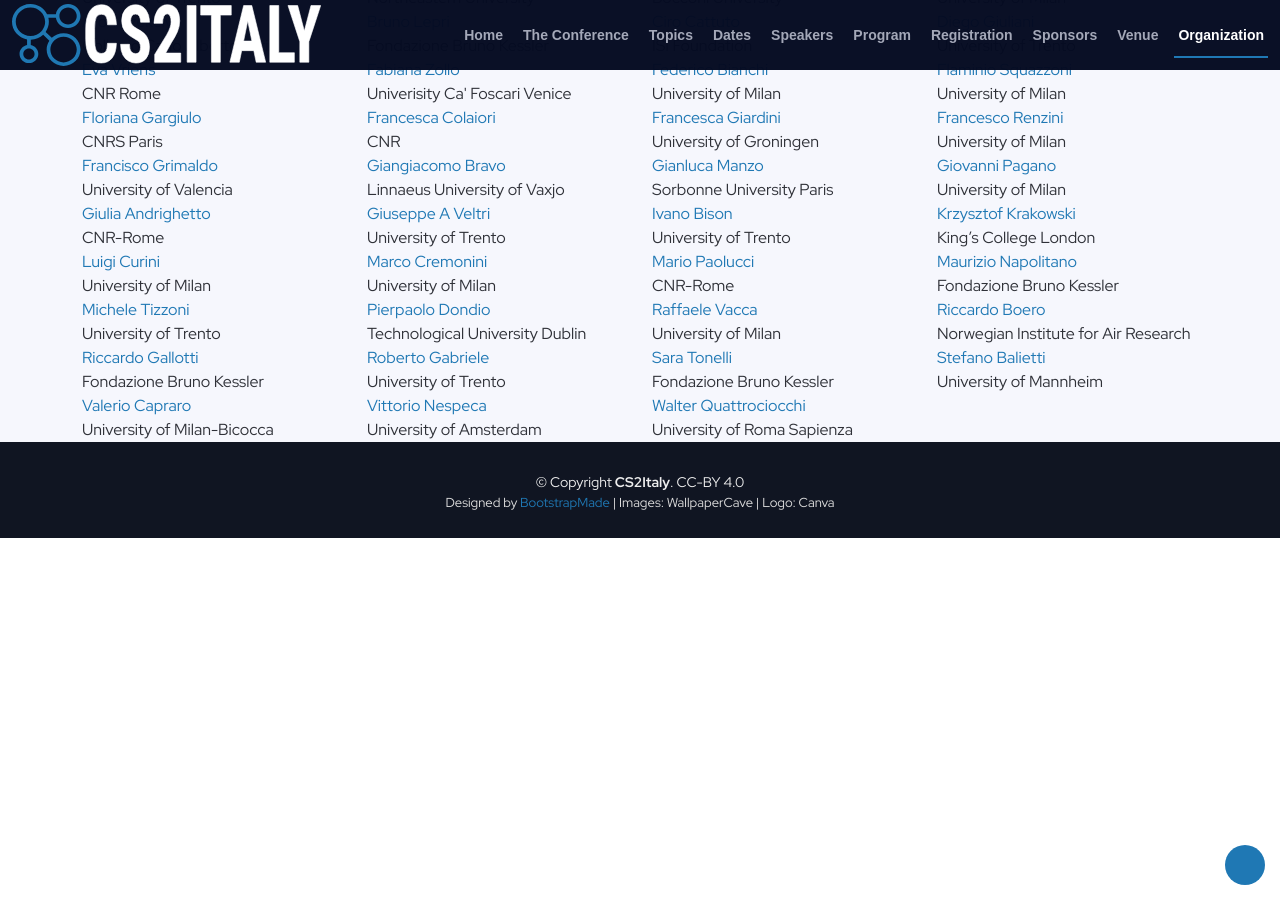
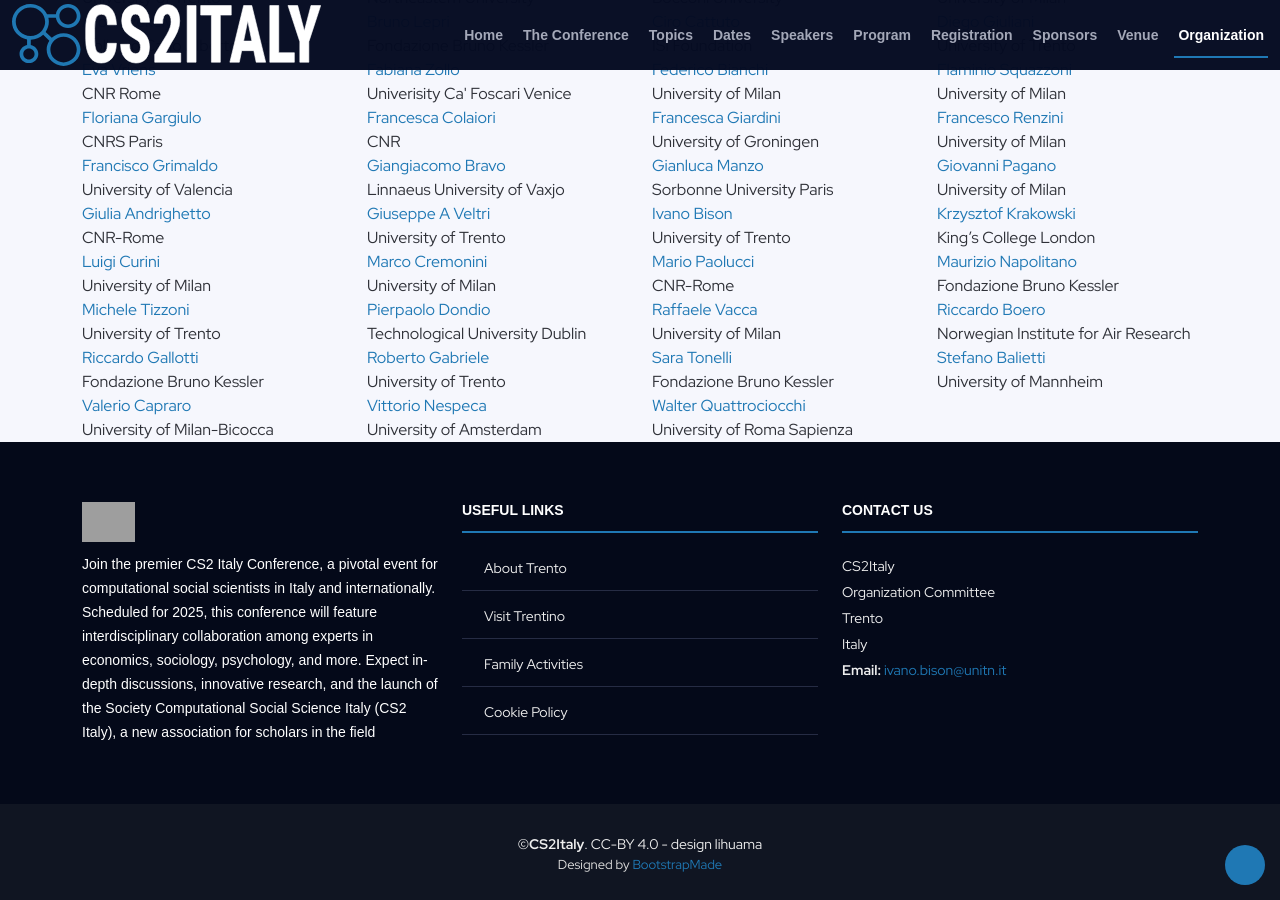
Before and after one commit to lihuama/cs2italy, a Jekyll site: the page built from docs/index.md, in a window 1280 px wide and 900 px high, scrolled down 7166 px. Built offline with Jekyll 4.4.1, drawn with Linux system fonts in a browser that asks for light colours; some web fonts are replaced; grey boxes are pictures that could not be loaded.

```diff
--- a/docs/_layouts/default.html
+++ b/docs/_layouts/default.html
@@ -442,11 +442,50 @@
   </main><!-- End #main -->
 
   <!-- ======= Footer ======= -->
+  <footer id="footer">
+    <div class="footer-top">
+      <div class="container">
+        <div class="row">
+          <div class="col-lg-4 col-md-6 footer-info">
+            <img src="assets/img/logo_cs2italy.png" alt="CS2Italy">
+            <p>{{ site.description }}</p>
+          </div>
+          <div class="col-lg-4 col-md-6 footer-links">
+            <h4>Useful Links</h4>
+            <ul>
+              <li><i class="bi bi-chevron-right"></i> <a href="https://www.trento.info/en/home" target="new">About Trento</a></li>
+              <li><i class="bi bi-chevron-right"></i> <a href="https://www.visittrentino.info/en" target="_new">Visit Trentino</a></li>
+              <li><i class="bi bi-chevron-right"></i> <a href="https://www.iltrentinodeibambini.it/" target="_new">Family Activities</a></li>
+              <li><i class="bi bi-chevron-right"></i> <a href="#cookie">Cookie Policy</a></li>
+            </ul>
+          </div>
 
-  <footer id="footer">
+          <div class="col-lg-4 col-md-6 footer-contact">
+            <h4>Contact Us</h4>
+            <p>
+              CS2Italy<br/>Organization Committee <br>
+              Trento<br>
+              Italy <br>
+              <strong>Email:</strong> <a href="mailto:cs2italy@gmail.com" class="__cf_email__" >{{ site.email }}</a><br>
+            </p>
+            <!--
+            <div class="social-links">
+              <a href="#" class="twitter"><i class="bi bi-twitter"></i></a>
+              <a href="#" class="facebook"><i class="bi bi-facebook"></i></a>
+              <a href="#" class="instagram"><i class="bi bi-instagram"></i></a>
+              <a href="#" class="google-plus"><i class="bi bi-instagram"></i></a>
+              <a href="#" class="linkedin"><i class="bi bi-linkedin"></i></a>
+            </div>
+          -->
+          </div>
+
+        </div>
+      </div>
+    </div>
+
     <div class="container">
       <div class="copyright">
-        &copy; Copyright <strong>CS2Italy</strong>. CC-BY 4.0
+        &copy;<strong>CS2Italy</strong>. CC-BY 4.0 - design lihuama
       </div>
       <div class="credits">
         <!--
@@ -455,7 +494,7 @@
         Licensing information: https://bootstrapmade.com/license/
         Purchase the pro version with working PHP/AJAX contact form: https://bootstrapmade.com/buy/?theme=TheEvent
       -->
-        Designed by <a href="https://bootstrapmade.com/">BootstrapMade</a> | Images: WallpaperCave | Logo: Canva
+        Designed by <a href="https://bootstrapmade.com/">BootstrapMade</a>
       </div>
     </div>
   </footer><!-- End  Footer -->
@@ -468,7 +507,6 @@
   <script src="assets/vendor/bootstrap/js/bootstrap.bundle.min.js"></script>
   <script src="assets/vendor/glightbox/js/glightbox.min.js"></script>
   <script src="assets/vendor/swiper/swiper-bundle.min.js"></script>
-  <script src="assets/vendor/php-email-form/validate.js"></script>
 
   <!-- Template Main JS File -->
   <script src="assets/js/main.js"></script>
```
Also changed, not shown: docs/assets/bootstrap-cookie-banner/cookie-banner.css (added, +9 -0 lines), docs/assets/bootstrap-cookie-banner/cookie-banner.js (added, +40 -0 lines).
